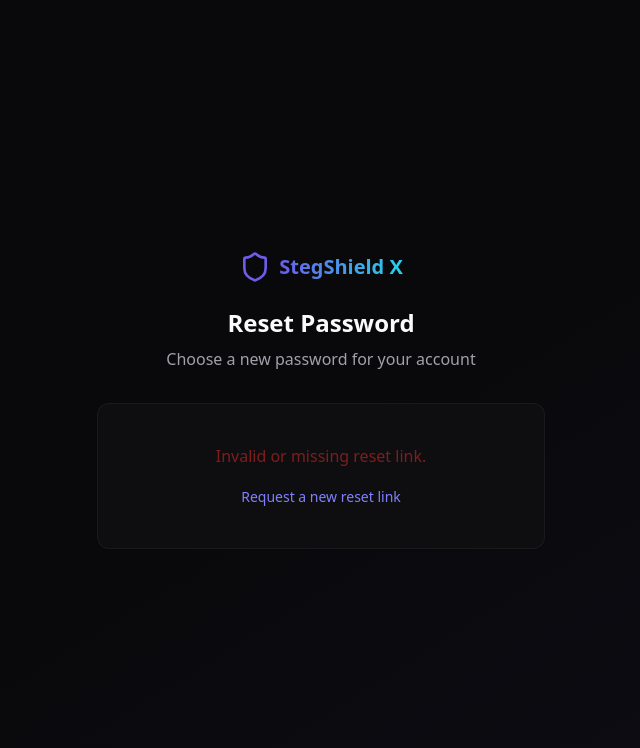
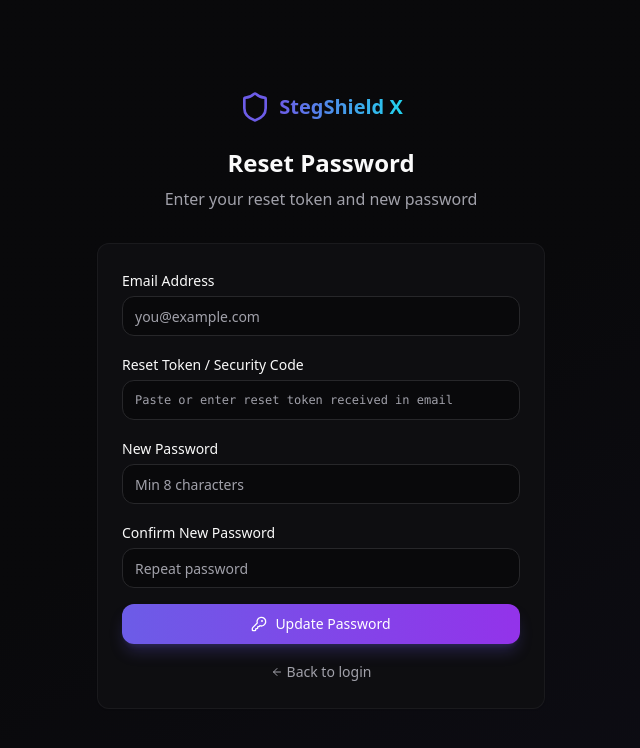
Before and after one commit to sreekarsh/stegshield-x, a Next.js app in the folder frontend/: page /reset-password in a window 1280 px wide. Shown: the top 748 px of the page, without its empty margins (319-959 px from the left). Built offline with nearby package versions, Linux system fonts and the light colour scheme; no server answers.

Commit message:
Fix Help & FAQ sidebar padding alignment and add manual reset token input on Reset Password page

```diff
--- a/frontend/src/app/(auth)/reset-password/page.tsx
+++ b/frontend/src/app/(auth)/reset-password/page.tsx
@@ -12,8 +12,11 @@ import { api } from "@/lib/api"
 
 function ResetForm() {
   const searchParams = useSearchParams()
-  const token = searchParams.get("token") || ""
-  const email = searchParams.get("email") || ""
+  const urlToken = searchParams.get("token") || ""
+  const urlEmail = searchParams.get("email") || ""
+
+  const [emailInput, setEmailInput] = useState(urlEmail)
+  const [tokenInput, setTokenInput] = useState(urlToken)
   const [password, setPassword] = useState("")
   const [confirm, setConfirm] = useState("")
   const [loading, setLoading] = useState(false)
@@ -21,16 +24,25 @@ function ResetForm() {
 
   const handleSubmit = async (e: React.FormEvent) => {
     e.preventDefault()
-    if (!token || !email) { toast.error("Invalid reset link"); return }
+    const targetEmail = emailInput || urlEmail
+    const targetToken = tokenInput || urlToken
+
+    if (!targetEmail) { toast.error("Please enter your email address"); return }
+    if (!targetToken) { toast.error("Please enter your reset token"); return }
     if (password.length < 8) { toast.error("Password must be at least 8 characters"); return }
     if (password !== confirm) { toast.error("Passwords do not match"); return }
+
     setLoading(true)
     try {
-      await api.post("/auth/reset-password", { email, token, password })
+      await api.post("/auth/reset-password", {
+        email: targetEmail.trim(),
+        token: targetToken.trim(),
+        password,
+      })
       setDone(true)
       toast.success("Password reset successfully")
     } catch (err: any) {
-      toast.error(err?.data?.message || err?.message || "Reset failed")
+      toast.error(err?.data?.message || err?.message || "Reset failed — invalid or expired token")
     } finally {
       setLoading(false)
     }
@@ -45,19 +57,12 @@ function ResetForm() {
             <span className="text-xl font-bold bg-gradient-to-r from-cyber-500 to-cyan-400 bg-clip-text text-transparent">StegShield X</span>
           </Link>
           <h1 className="text-2xl font-bold mb-2">Reset Password</h1>
-          <p className="text-muted-foreground">Choose a new password for your account</p>
+          <p className="text-muted-foreground">Enter your reset token and new password</p>
         </div>
 
         <Card className="glass-card">
           <CardContent className="p-6">
-            {!token || !email ? (
-              <div className="text-center py-4">
-                <p className="text-destructive mb-4">Invalid or missing reset link.</p>
-                <Link href="/forgot-password" className="text-cyber-400 hover:underline text-sm font-medium">
-                  Request a new reset link
-                </Link>
-              </div>
-            ) : done ? (
+            {done ? (
               <div className="text-center py-4">
                 <CheckCircle className="h-12 w-12 text-green-400 mx-auto mb-4" />
                 <h2 className="text-lg font-semibold mb-2">Password reset successful</h2>
@@ -67,20 +72,54 @@ function ResetForm() {
             ) : (
               <form onSubmit={handleSubmit} className="space-y-4">
                 <div>
-                  <label className="text-sm font-medium">Email</label>
-                  <Input type="email" className="mt-1" value={email} disabled />
+                  <label className="text-sm font-medium">Email Address</label>
+                  <Input
+                    type="email"
+                    className="mt-1"
+                    placeholder="you@example.com"
+                    value={emailInput}
+                    onChange={(e) => setEmailInput(e.target.value)}
+                    required
+                  />
                 </div>
                 <div>
-                  <label className="text-sm font-medium">New password</label>
-                  <Input type="password" className="mt-1" placeholder="Min 8 characters" value={password} onChange={(e) => setPassword(e.target.value)} required minLength={8} />
+                  <label className="text-sm font-medium">Reset Token / Security Code</label>
+                  <Input
+                    type="text"
+                    className="mt-1 font-mono text-xs"
+                    placeholder="Paste or enter reset token received in email"
+                    value={tokenInput}
+                    onChange={(e) => setTokenInput(e.target.value)}
+                    required
+                  />
                 </div>
                 <div>
-                  <label className="text-sm font-medium">Confirm password</label>
-                  <Input type="password" className="mt-1" placeholder="Repeat password" value={confirm} onChange={(e) => setConfirm(e.target.value)} required minLength={8} />
+                  <label className="text-sm font-medium">New Password</label>
+                  <Input
+                    type="password"
+                    className="mt-1"
+                    placeholder="Min 8 characters"
+                    value={password}
+                    onChange={(e) => setPassword(e.target.value)}
+                    required
+                    minLength={8}
+                  />
+                </div>
+                <div>
+                  <label className="text-sm font-medium">Confirm New Password</label>
+                  <Input
+                    type="password"
+                    className="mt-1"
+                    placeholder="Repeat password"
+                    value={confirm}
+                    onChange={(e) => setConfirm(e.target.value)}
+                    required
+                    minLength={8}
+                  />
                 </div>
                 <Button variant="cyber" className="w-full" type="submit" disabled={loading}>
                   {loading ? <Loader2 className="mr-2 h-4 w-4 animate-spin" /> : <KeyRound className="mr-2 h-4 w-4" />}
-                  Reset Password
+                  Update Password
                 </Button>
                 <div className="text-center">
                   <Link href="/login" className="text-sm text-muted-foreground hover:text-foreground inline-flex items-center gap-1">
--- a/frontend/src/components/layout/sidebar.tsx
+++ b/frontend/src/components/layout/sidebar.tsx
@@ -132,8 +132,8 @@ export const Sidebar = memo(function Sidebar() {
         </Button>
       </div>
 
-      <ScrollArea className="flex-1 h-[calc(100vh-4rem)] pb-16">
-        <nav className="p-2 space-y-4">
+      <ScrollArea className="flex-1 h-[calc(100vh-4rem)]">
+        <nav className="p-2 space-y-4 pb-28">
           {navigation.map((section) => (
             <div key={section.section}>
               {sidebarOpen && (
```
Also changed, not shown: 1 other file (tests, documents, lock files or other folders).
